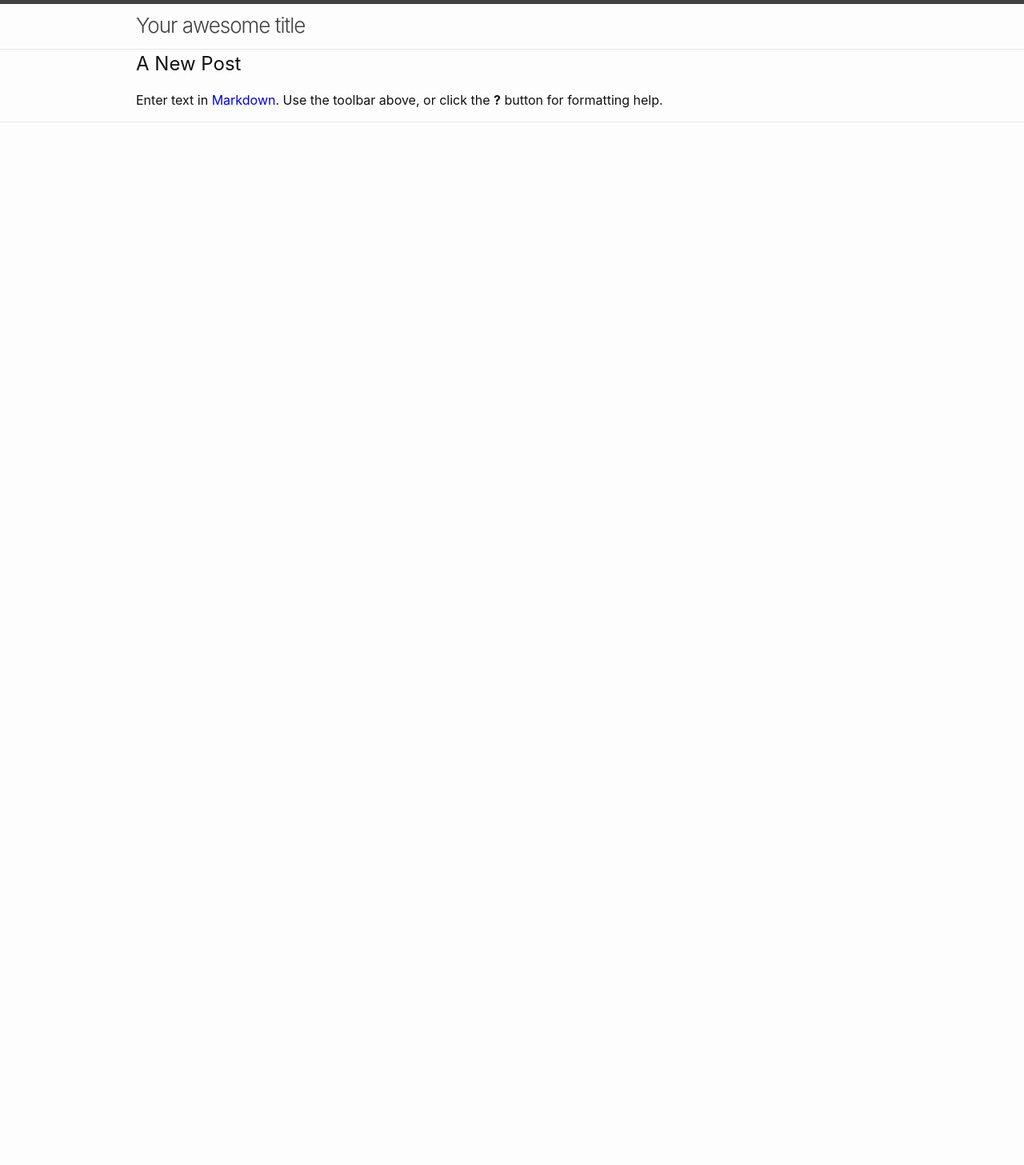
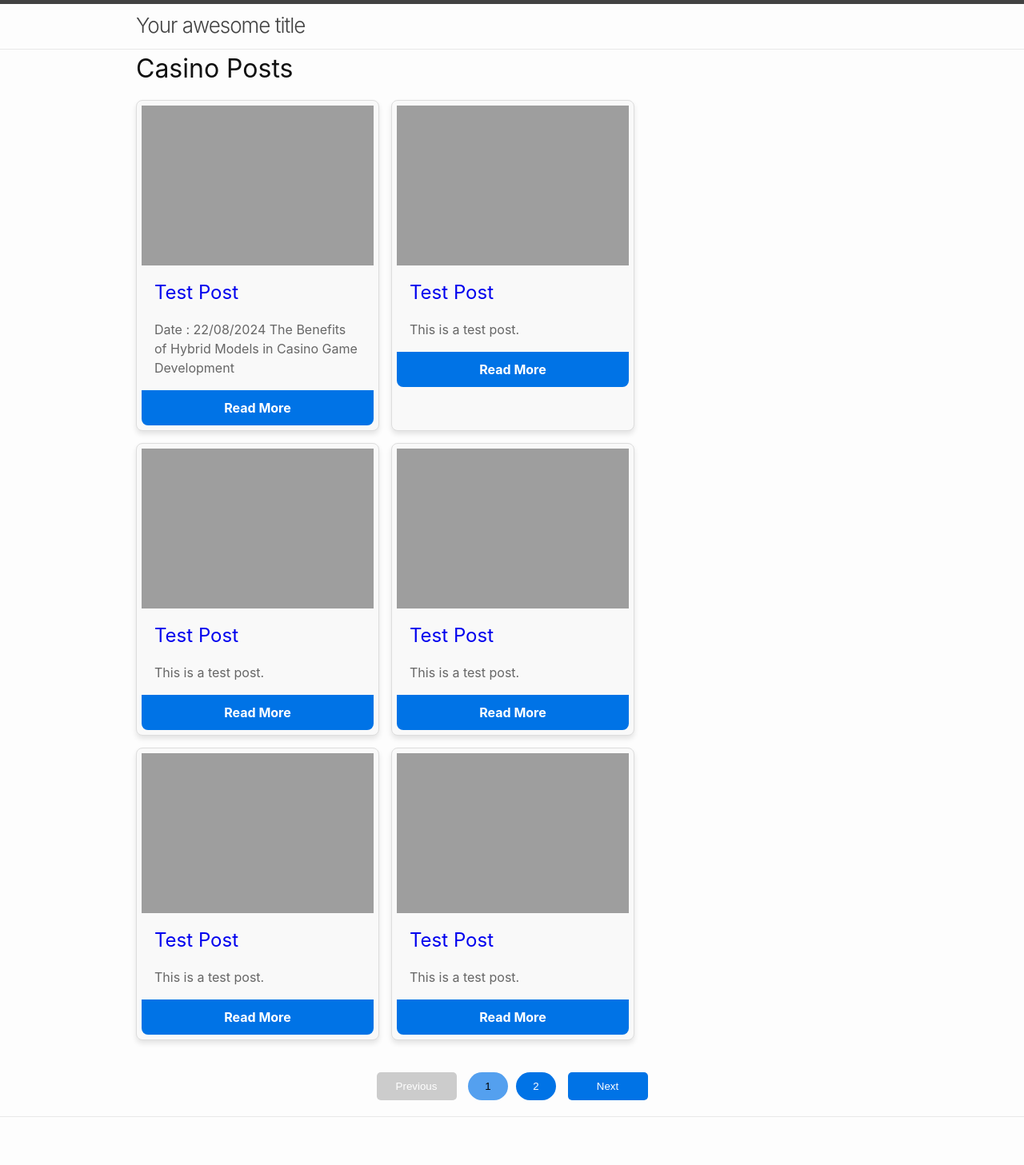
Before and after one commit to samcorp024/jekyll, a Jekyll site: the page built from category-blockchain.md, in a window 1280 px wide. Shown: the whole page at 80% size. Built offline with Jekyll 4.4.1, drawn with Linux system fonts in a browser that asks for light colours; our own code applies the rules of GitHub Pages for plain Markdown files; before the commit the page ends 900 px from its top, so only the background shows below that; some of the changed lines change nothing that is shown.

Commit message:
Update category-blockchain.md

```diff
--- a/category-blockchain.md
+++ b/category-blockchain.md
@@ -1,3 +1,193 @@
-## A New Post
+<style>
+  /* Existing styles */
+  .posts-container {
+    display: flex;
+    flex-wrap: wrap;
+    justify-content: start;
+    gap: 15px;
+  }
 
-Enter text in [Markdown](http://daringfireball.net/projects/markdown/). Use the toolbar above, or click the **?** button for formatting help.
+  .post-card {
+    background-color: #f9f9f9;
+    border-radius: 8px;
+    overflow: hidden;
+    display: flex;
+    flex-direction: column;
+    justify-content: space-between;
+    box-shadow: 0 4px 6px rgba(0, 0, 0, 0.1);
+    width: calc(100% / 3 - 20px);
+    max-width: 290px;
+    transition: transform 0.3s ease;
+    padding: 6px;
+  }
+
+  .post-card img {
+    width: 100%;
+    height: 200px;
+    object-fit: cover;
+  }
+
+  .post-card h2 {
+    font-size: 1.5em;
+    margin: 16px;
+    color: #333;
+  }
+
+  .post-card p {
+    margin: 0 16px 16px;
+    color: #666;
+  }
+
+  .read-more {
+    display: block;
+    text-align: center;
+    padding: 10px;
+    margin-top: auto;
+    background-color: #0073e6;
+    color: white;
+    text-decoration: none;
+    border-radius: 0 0 8px 8px;
+    font-weight: bold;
+  }
+
+  .read-more:hover {
+    background-color: #005bb5;
+  }
+
+  .post-card:hover {
+    transform: translateY(-5px);
+  }
+
+  /* Responsive */
+  @media (max-width: 768px) {
+    .post-card {
+      width: calc(100% / 2 - 20px);
+    }
+  }
+
+  @media (max-width: 480px) {
+    .post-card {
+      width: 100%;
+    }
+  }
+
+  /* Pagination styles */
+  .pagination {
+    text-align: center;
+    margin-top: 20px;
+  }
+  #page-numbers{
+    width:50px !important;
+    border-radius  :50px !important;
+  }
+  .page-number{
+    width:50px !important;
+    border-radius  :50px !important;
+
+  }
+  .active {
+    width:50px !important;
+    border-radius  :50px !important;
+    background-color: #54a0ef !important;
+    color:black !important;
+
+  }
+  .pagination button {
+    background-color: #0073e6;
+    color: white;
+    border: none;
+    padding: 10px 20px;
+    margin: 20px 5px;
+    border-radius: 5px;
+    cursor: pointer;
+    width:100px
+
+  }
+
+  .pagination button.disabled {
+    background-color: #cccccc;
+    cursor: not-allowed;
+  }
+</style>
+
+<h1>Casino Posts</h1>
+
+<div class="posts-container">
+  {% assign category = 'casino' %}
+  {% for post in site.posts %}
+    {% if post.categories contains category %}
+      <div class="post-card">
+        {% if post.image %}
+          <img src="{{ post.image | absolute_url }}" alt="{{ post.title }}">
+        {% endif %}
+        <h2><a href="{{ post.url | absolute_url }}">{{ post.title }}</a></h2>
+        <p>{{ post.excerpt | strip_html | truncate: 150 }}</p>
+        <a href="{{ post.url | absolute_url }}" class="read-more">Read More</a>
+      </div>
+    {% endif %}
+  {% endfor %}
+</div>
+
+<div class="pagination">
+  <button id="prev-page">Previous</button>
+  <span id="page-numbers"></span>
+  <button id="next-page">Next</button>
+</div>
+
+<script>
+  document.addEventListener('DOMContentLoaded', function() {
+    const postsPerPage = 6;
+    const posts = Array.from(document.querySelectorAll('.post-card'));
+    let currentPage = 1;
+    const totalPages = Math.ceil(posts.length / postsPerPage);
+
+    function showPage(page) {
+      const startIndex = (page - 1) * postsPerPage;
+      const endIndex = startIndex + postsPerPage;
+
+      posts.forEach((post, index) => {
+        post.style.display = (index >= startIndex && index < endIndex) ? 'block' : 'none';
+      });
+
+      updatePageNumbers(page);
+      document.getElementById('prev-page').classList.toggle('disabled', page === 1);
+      document.getElementById('next-page').classList.toggle('disabled', page === totalPages);
+    }
+
+    function updatePageNumbers(page) {
+      const pageNumbers = document.getElementById('page-numbers');
+      pageNumbers.innerHTML = '';
+
+      for (let i = Math.max(1, page - 3); i <= Math.min(totalPages, page + 3); i++) {
+        const pageNumber = document.createElement('button');
+        pageNumber.textContent = i;
+        pageNumber.className = 'page-number';
+        if (i === page) {
+          pageNumber.classList.add('active');
+        }
+        pageNumber.addEventListener('click', function() {
+          currentPage = i;
+          showPage(currentPage);
+        });
+        pageNumbers.appendChild(pageNumber);
+      }
+    }
+
+    document.getElementById('prev-page').addEventListener('click', function() {
+      if (currentPage > 1) {
+        currentPage--;
+        showPage(currentPage);
+      }
+    });
+
+    document.getElementById('next-page').addEventListener('click', function() {
+      if (currentPage < totalPages) {
+        currentPage++;
+        showPage(currentPage);
+      }
+    });
+
+    // Initial display
+    showPage(currentPage);
+  });
+</script>
```
